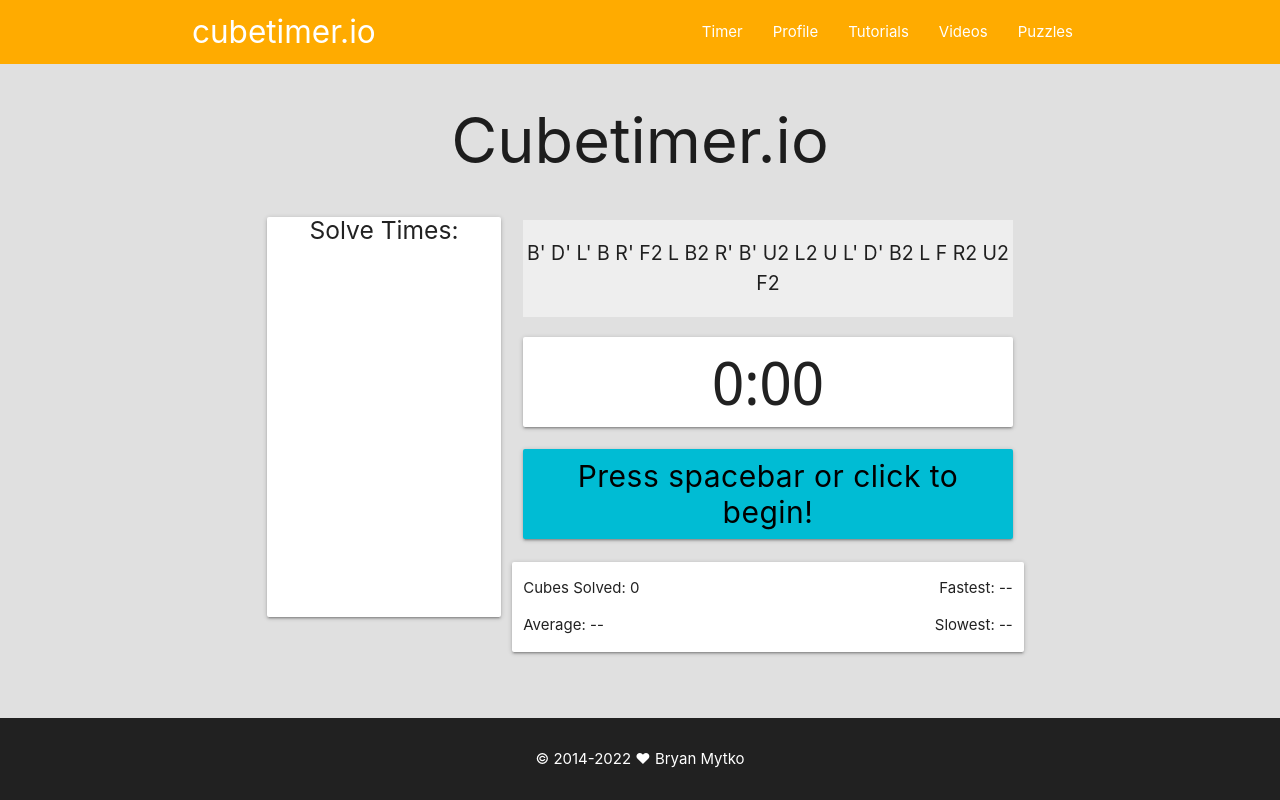
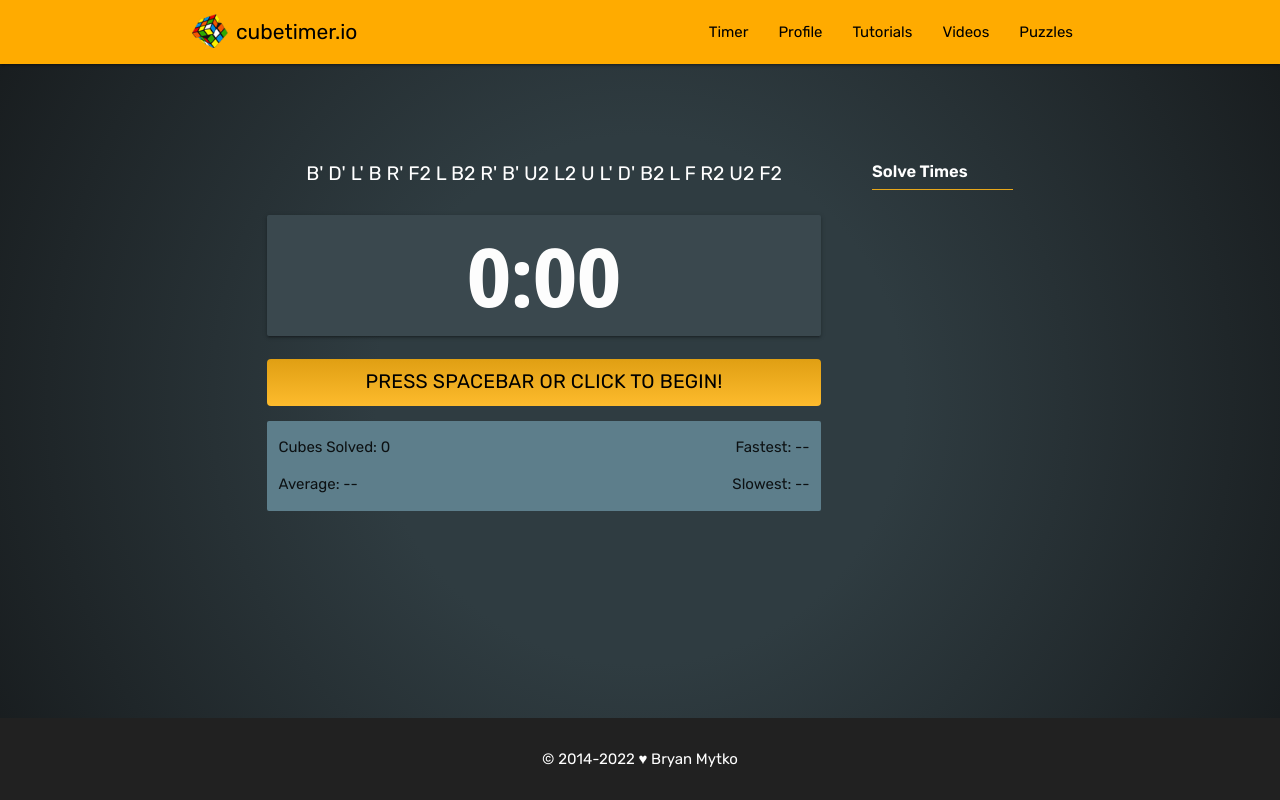
Before and after one commit to bryanmytko/cubetimer.io, a React (Create React App) app: page / in a window 1280 px wide. Built offline with nearby package versions, Linux system fonts and the light colour scheme.

Commit message:
Implement design WIP

```diff
--- a/src/App.css
+++ /dev/null
@@ -1,38 +0,0 @@
-.App {
-  text-align: center;
-}
-
-.App-logo {
-  height: 40vmin;
-  pointer-events: none;
-}
-
-@media (prefers-reduced-motion: no-preference) {
-  .App-logo {
-    animation: App-logo-spin infinite 20s linear;
-  }
-}
-
-.App-header {
-  background-color: #282c34;
-  min-height: 100vh;
-  display: flex;
-  flex-direction: column;
-  align-items: center;
-  justify-content: center;
-  font-size: calc(10px + 2vmin);
-  color: white;
-}
-
-.App-link {
-  color: #61dafb;
-}
-
-@keyframes App-logo-spin {
-  from {
-    transform: rotate(0deg);
-  }
-  to {
-    transform: rotate(360deg);
-  }
-}
--- a/src/App.js
+++ b/src/App.js
@@ -1,17 +1,16 @@
-import './App.css';
 import 'materialize-css/dist/css/materialize.min.css'
 
 import Header from './components/layout/header.component';
 import Footer from './components/layout/footer.component';
+import Logo from './components/layout/logo.component';
 import Timer from './components/timer.component';
 
 function App() {
   return (
     <>
     <Header />
-      <main className="grey lighten-2">
-        <div className="App">
-          <h1>Cubetimer.io</h1>
+      <main>
+        <div className="main-container">
           <Timer />
         </div>
       </main>
--- a/src/components/scramble.component.js
+++ b/src/components/scramble.component.js
@@ -1,5 +1,5 @@
 import { React } from 'react';
 
-const Scramble = (props) => <p className="grey lighten-3 scramble">{props.scramble}</p>
+const Scramble = (props) => <p className="scramble">{props.scramble}</p>
 
 export default Scramble;
--- a/src/components/timer.component.js
+++ b/src/components/timer.component.js
@@ -53,38 +53,36 @@
 
   return <div className="container timer-container">
       <div className="row">
-        <div className="col s4">
-          <div className="solve-times card">
-            <h5>Solve Times:</h5>
-            <ul>
-            {
-              state.solveTimes.map((t, index) => {
-                return <li key={index} className="time">{formattedTime(t)}
-                <button onClick={() => dispatch({ type: 'REMOVE_TIME', index })}>[x]</button>
-                </li>;
-              })
-            }
-           </ul>
-          </div>
-        </div>
-        <div className="col s8">
+        <div className="col s12 m9 l9">
           <Scramble scramble={state.scramble} />
           <div className="timer-window card">
             <span>{formattedTime(state.time, '0:00')}</span>
           </div>
           <button id="timer-btn"
-            className={`black-text btn timer-btn-start ${state.ready ? 'timer-btn-ready' : '' }`}
+            className={`timer-btn-start ${state.ready ? 'timer-btn-ready' : '' }`}
             onClick={() => dispatch({ type: 'TOGGLE' })}>Press spacebar or click to begin!</button>
-          <div className="card row">
-            <div className="col s6 left-align">
-              <p>Cubes Solved: {state.solveTimes.length}</p>
-              <p>Average: {formattedTime(calcRunningAverage(state.solveTimes))}</p>
+          <div className="timer-stats">
+            <div className="col s6 m6 l6 left-align">
+                <p>Cubes Solved: {state.solveTimes.length}</p>
+                <p>Average: {formattedTime(calcRunningAverage(state.solveTimes))}</p>
             </div>
-            <div className="col s6 right-align">
-              <p>Fastest: {formattedTime(calcFastestTime(state.solveTimes))}</p>
-              <p>Slowest: {formattedTime(calcSlowestTime(state.solveTimes))}</p>
+            <div className="col s6 m6 l6 right-align">
+                <p>Fastest: {formattedTime(calcFastestTime(state.solveTimes))}</p>
+                <p>Slowest: {formattedTime(calcSlowestTime(state.solveTimes))}</p>
             </div>
           </div>
+        </div>
+        <div className="solve-times col s12 m3 l3">
+          <h5>Solve Times</h5>
+          <ul>
+          {
+            state.solveTimes.map((t, index) => {
+              return <li key={index} className="time">{formattedTime(t)}
+              <button onClick={() => dispatch({ type: 'REMOVE_TIME', index })}>[x]</button>
+              </li>;
+            })
+          }
+          </ul>
         </div>
       </div>
     </div>;
--- a/src/index.css
+++ b/src/index.css
@@ -1,15 +1,14 @@
+@import url('https://fonts.googleapis.com/css2?family=Rubik:wght@300;400;600&display=swap');
+
 body {
   margin: 0;
-  font-family: -apple-system, BlinkMacSystemFont, 'Segoe UI', 'Roboto', 'Oxygen',
-    'Ubuntu', 'Cantarell', 'Fira Sans', 'Droid Sans', 'Helvetica Neue',
-    sans-serif;
+  font-family: 'Rubik', 'Roboto', 'Oxygen',
+  'Ubuntu', 'Cantarell', 'Fira Sans', 'Droid Sans', 'Helvetica Neue',
+  sans-serif;
   -webkit-font-smoothing: antialiased;
   -moz-osx-font-smoothing: grayscale;
-}
-
-code {
-  font-family: source-code-pro, Menlo, Monaco, Consolas, 'Courier New',
-    monospace;
+  background: rgb(47,60,65);
+  background: radial-gradient(circle, rgba(47,60,65,1) 35%, rgba(23,27,29,1) 100%);
 }
 
 main {
@@ -26,6 +25,30 @@
   padding: 1em 0;
 }
 
+nav {}
+
+nav ul li a {
+  color: #000;
+}
+
+.main-container {
+  margin-top: 5em;
+}
+
+.main-container .card {
+  background: #5d7e8b;
+}
+
+#logo {
+  background: url(../public/logo.png) 0 14px no-repeat;
+  background-size: 36px;
+  padding: 0px 0 0 44px;
+  height: 48px;
+  font-size: 1.4em;
+  width: 204px;
+  color: #000;
+}
+
 .scramble {
   padding: 1em 0;
 }
--- a/src/styles/timer.css
+++ b/src/styles/timer.css
@@ -2,11 +2,17 @@
 
 .timer-btn-start {
   width: 100%;
-  height: 3em;
-  font-size: 2em;
-  background: #00bcd4 !important;
-  text-transform: unset;
+  height: 2.4em;
+  font-size: 1.3em;
+  font-family: "Rubik", sans-serif;
+  font-weight: 400;
+  letter-spacing: 0.01em;
+  text-transform: uppercase;
   margin: 0.5rem 0 1rem 0;
+  background: rgb(253,187,45);
+  background: linear-gradient(0deg, rgba(253,187,45,1) 0%, rgba(224,159,19,1) 100%);
+  border: 0;
+  border-radius: 4px;
 }
 
 .timer-btn-ready,
@@ -14,23 +20,58 @@
   background: #ffd54f !important;
 }
 
-.timer-window {
-  font-family: "Noto Sans Display", sans-serif !important;
-  background: white;
+.main-container .timer-window {
+  font-family: "Noto Sans Display", sans-serif;
+  background: #3a484e;
   font-size: 4em;
+  text-align: center;
+  font-size: 5.4em;
+  font-weight: 600;
+  color: #fdfdfd;
 }
 
 .timer-container {
   width: 60%;
 }
 
-.solve-times {
-  min-height: 50vh;
+.timer-stats {
+  background: #5d7e8b;
+  position: relative;
+  border-radius: 2px;
 }
 
-.solve-times ul {
-  padding: 0 0.4em;
-  text-align: left;
+.timer-stats:after {
+  content: "";
+  display: table;
+  clear: both;
+}
+
+.main-container .solve-times {
+  background: none;
+  height: 58vh;
+  font-size: 1.0em;
+  color: #fff;
+  padding-left: 40px;
+  overflow: scroll;
+}
+
+/* ::-webkit-scrollbar { */
+/*   -webkit-appearance: none; */
+/*   width: 7px; */
+/* } */
+/*  */
+/* ::-webkit-scrollbar-thumb { */
+/*   border-radius: 4px; */
+/*   background-color: rgba(0, 0, 0, .5); */
+/*   box-shadow: 0 0 1px rgba(255, 255, 255, .5); */
+/* } */
+
+.main-container .solve-times h5 {
+  margin-top: 24px;
+  font-weight: 600;
+  font-size: 1.1em;
+  border-bottom: 1px solid #e8a71a;
+  padding: 0 0 8px 0;
 }
 
 .solve-times ul li {
@@ -50,4 +91,8 @@
 
 .scramble {
   font-size: 1.3em;
+  /* color: #05e2ff; */
+  color: #fff;
+  text-align: center;
+  margin: 0;
 }
```
